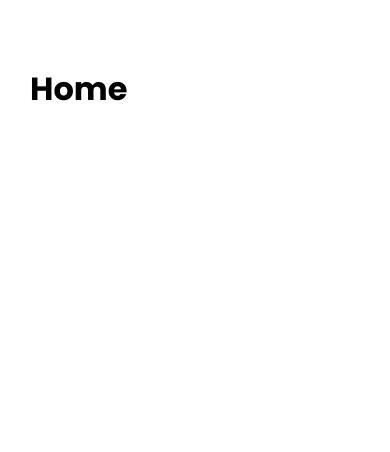
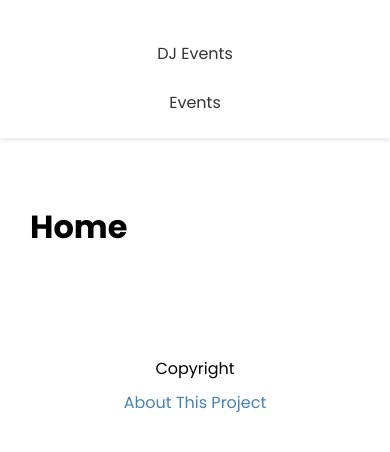
Before and after one commit to davimdantas/Nextjs-Dev-to-Deployment--udemy, a Next.js app: page / in a window 390 px wide. Shown: the top 452 px of the page. Built offline with nearby package versions, Linux system fonts and the light colour scheme.

Commit message:
10 - Header & Footer

```diff
--- /dev/null
+++ b/components/Footer.js
@@ -0,0 +1,14 @@
+import Link from 'next/link'
+import styles from '../styles/Footer.module.css'
+
+export default function Footer() {
+    return (
+        <footer className={styles.footer}>
+            <p>Copyright</p>
+            <p>
+            <Link href="/about">About This Project</Link>
+            </p>
+        </footer>
+
+    )
+}
--- /dev/null
+++ b/components/Header.js
@@ -0,0 +1,22 @@
+import Link from 'next/link'
+import styles from '../styles/Header.module.css'
+
+export default function Header() {
+    return (
+        <header className={styles.header}>
+            <div className={styles.logo}></div>
+            <Link href='/'>
+                <a>DJ Events</a>
+            </Link>
+            <nav>
+                <ul>
+                    <li>
+                        <Link href="/events">
+                            <a >Events</a>
+                        </Link>
+                    </li>
+                </ul>
+            </nav>
+        </header>
+    )
+}
--- a/components/Layout.js
+++ b/components/Layout.js
@@ -1,5 +1,7 @@
 import Head from 'next/head'
 import styles from '../styles/Layout.module.css'
+import Header from './Header'
+import Footer from './Footer'
 
 export default function Layout({title, keywords, description, children}) {
     return (
@@ -9,9 +11,11 @@
                 <meta name='description' content={description} />
                 <meta name='keywords' content={keywords} />
             </Head>
+            <Header />
             <div className={styles.container}>
                 {children}
             </div>
+            <Footer />
         </div>
     )
 }
--- /dev/null
+++ b/styles/Footer.module.css
@@ -0,0 +1,8 @@
+.footer {
+  margin: 100px 0 40px;
+  text-align: center;
+}
+
+.footer p {
+  margin: 5px 0;
+}
--- /dev/null
+++ b/styles/Header.module.css
@@ -0,0 +1,56 @@
+.header {
+  display: flex;
+  justify-content: space-between;
+  align-items: center;
+  background: #fff;
+  color: #333;
+  height: 60px;
+  padding: 0 30px;
+  box-shadow: 0 2px 5px rgba(0, 0, 0, 0.1);
+}
+
+.header a {
+  color: #333;
+  margin-right: 20px;
+}
+
+.header a:hover {
+  color: #000;
+}
+.header ul {
+  display: flex;
+  align-items: center;
+  justify-content: center;
+  list-style: none;
+}
+
+.logo {
+  color: red;
+  font-size: 20px;
+  text-transform: uppercase;
+}
+
+.logo a {
+  color: red;
+}
+
+@media (max-width: 768px) {
+  .header {
+    flex-direction: column;
+    height: auto;
+  }
+
+  .header ul {
+    margin: 20px 0;
+    flex-direction: column;
+    text-align: center;
+  }
+
+  .header a {
+    margin-right: 0;
+  }
+
+  .logo {
+    margin: 20px 0;
+  }
+}
```
